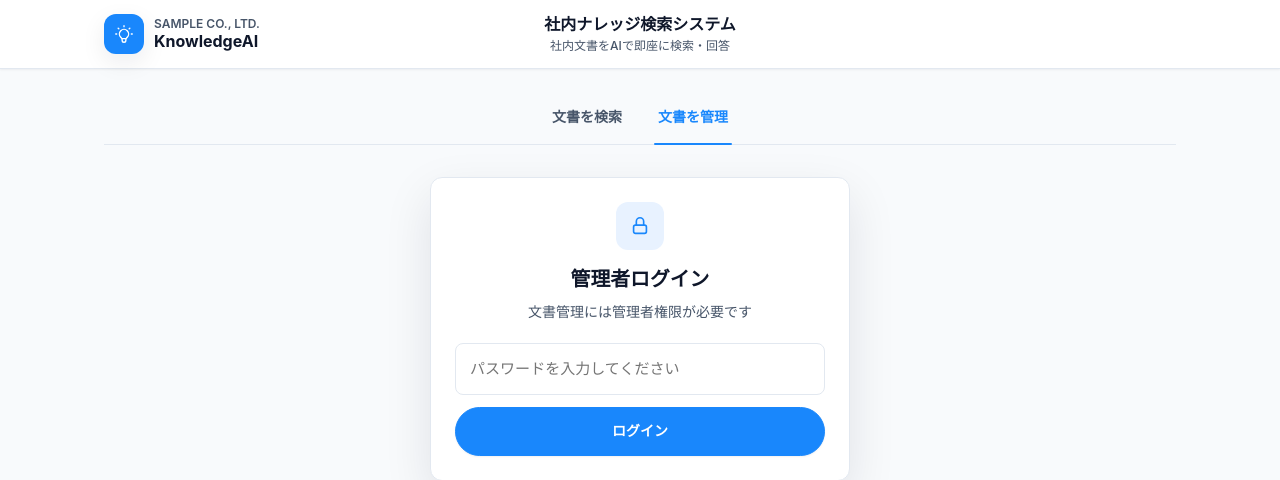
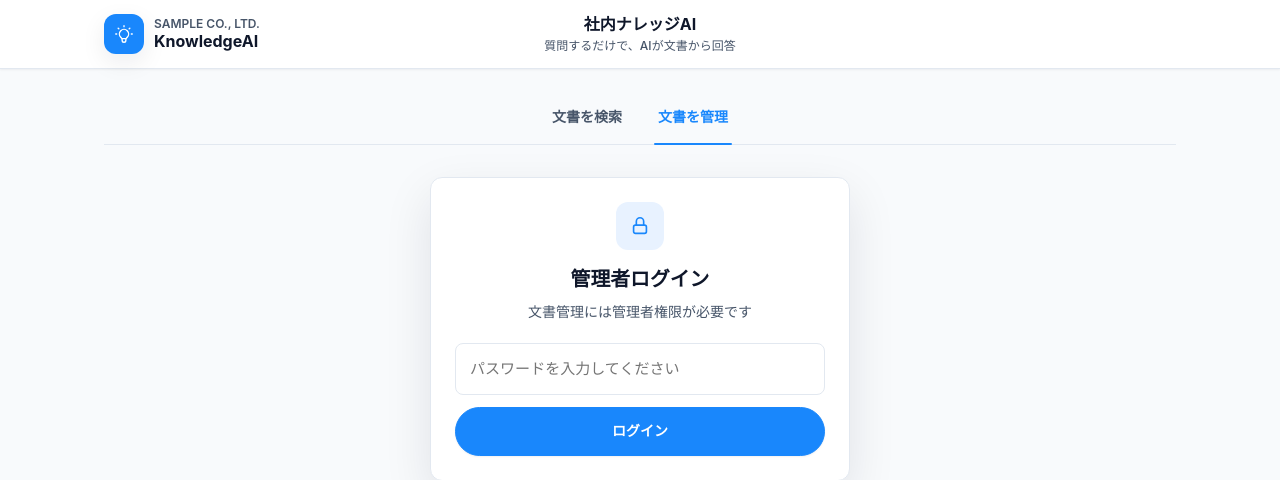
Before and after one commit to naokoni24/rag-search, a Flask app: page /manage in a window 1280 px wide. Shown: the top 480 px of the page. Run offline with Flask 3, Linux system fonts and the light colour scheme; some libraries are stand-ins or nearby versions.

Commit message:
Reword header title/subtitle to match the friendlier hero copy
"社内ナレッジ検索システム" / "社内文書をAIで即座に検索・回答" ->
"社内ナレッジAI" / "質問するだけで、AIが文書から回答"

```diff
--- a/templates/base.html
+++ b/templates/base.html
@@ -26,8 +26,8 @@
         </div>
       </div>
       <div class="header-title-block">
-        <p class="header-title">社内ナレッジ検索システム</p>
-        <p class="header-subtitle">社内文書をAIで即座に検索・回答</p>
+        <p class="header-title">社内ナレッジAI</p>
+        <p class="header-subtitle">質問するだけで、AIが文書から回答</p>
       </div>
       <div class="header-right">
         {% if is_admin_header %}
```
Also changed, not shown: ai-search.md (+4 -0 lines).
